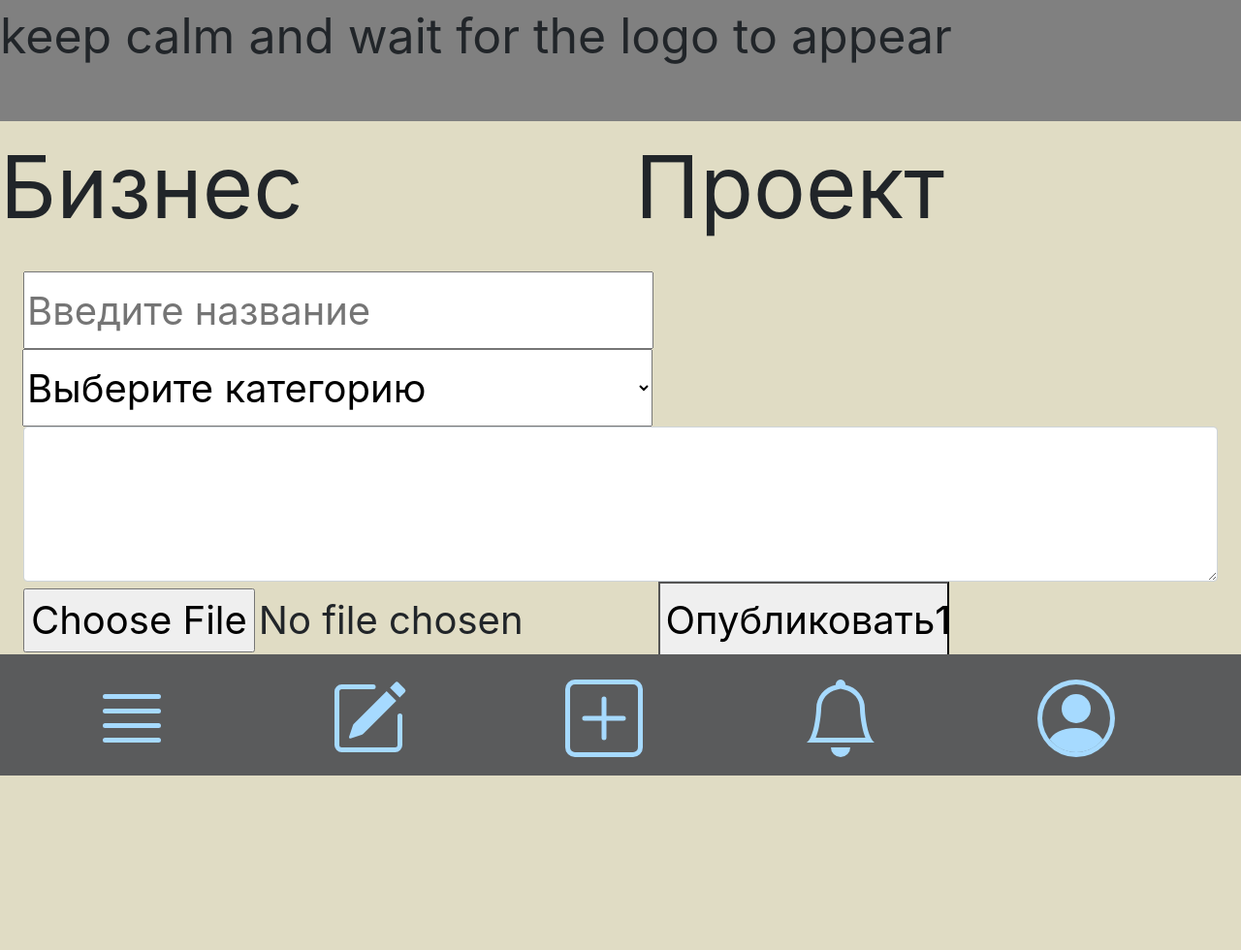
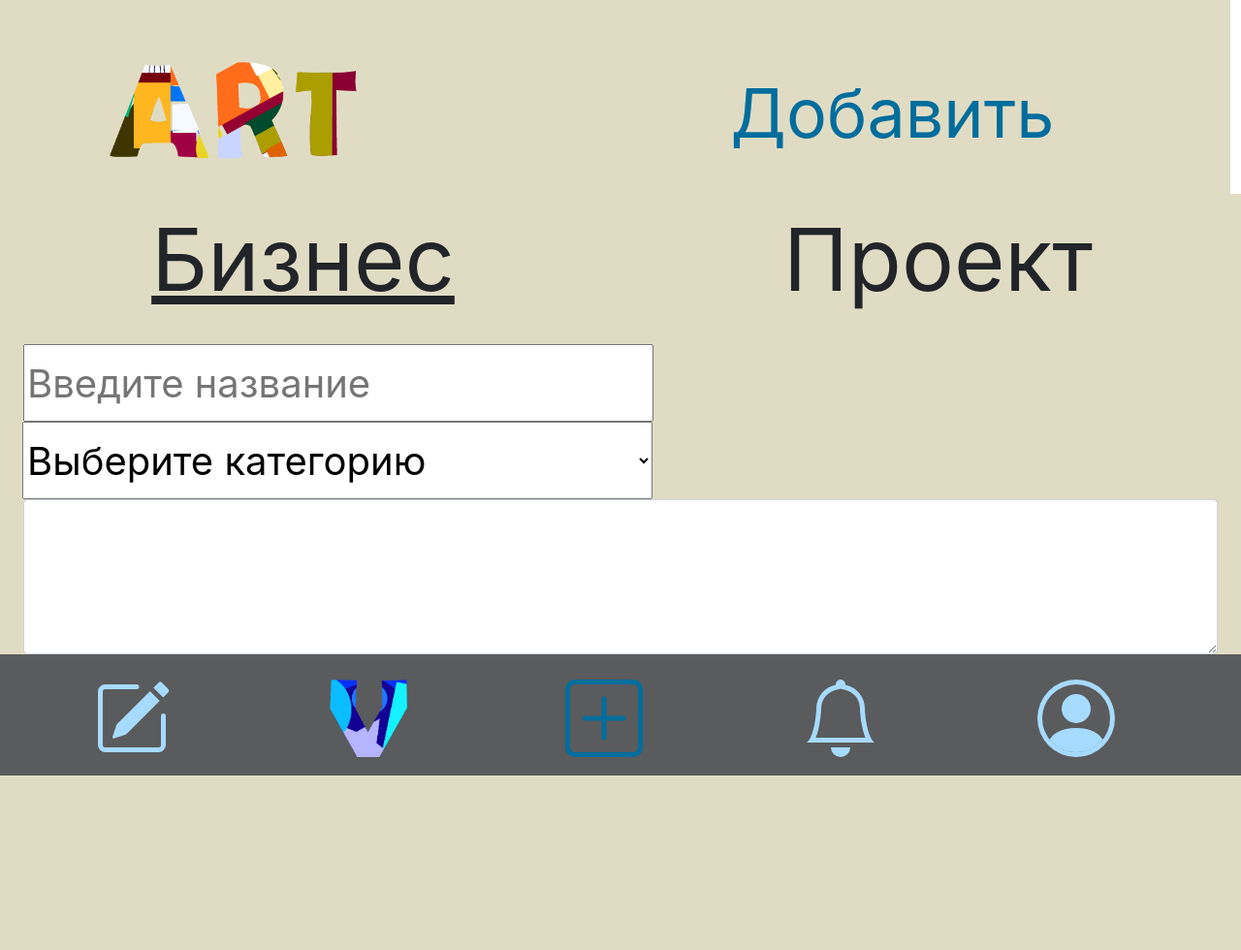
Before and after one commit to Tatukha29/vibes, a PHP site: page /artvibe/post.php in a window 1280 px wide. Shown: the top 980 px of the page at 97% size. Before the commit the page ends 800 px from the top, so only its background shows below. Run offline with PHP 8.4, Linux system fonts and the light colour scheme; data that the repository does not hold is empty; some libraries are stand-ins or nearby versions.

Commit message:
Add files via upload

```diff
--- a/artvibe/main.js
+++ b/artvibe/main.js
@@ -5,8 +5,13 @@ var project=document.querySelector('.project');
 bisnesbtn.onclick=function(){
 bisnes.style.display="block";
 project.style.display="none";
+bisnesbtn.style.textDecoration='underline';
+projectbtn.style.textDecoration='none';
+
 }
 projectbtn.onclick=function(){
 	project.style.display="block";
-	bisnes.style.display="none"
+	bisnes.style.display="none";
+	bisnesbtn.style.textDecoration='none';
+projectbtn.style.textDecoration='underline';
 }
--- a/artvibe/post.php
+++ b/artvibe/post.php
@@ -15,8 +15,11 @@
     $res3=$result3->fetch_assoc();
     $userid=$res3['user'];
   ?>
-  <div class="header fixed-top" width="4em">
-    keep calm and wait for the logo to appear
+   <div class="header fixed-top row" width="4em">
+    <img style="margin-right: 30%" src="art.png">
+    <p>
+      Добавить
+    </p>
   </div>
   <div class="main">
     <div class="row publ">
@@ -77,24 +80,22 @@
 
 	<div class="block fixed-bottom">
     <div class="row">
-      <div class="col justify-content-center">
+     <div  class="col justify-content-center">
         <a href="index.php">
-        <svg class="justify-content-center bi bi-justify" width="5em" height="5em" viewBox="0 0 16 16" fill="currentColor" xmlns="http://www.w3.org/2000/svg">
-  <path fill-rule="evenodd" d="M2 12.5a.5.5 0 01.5-.5h11a.5.5 0 010 1h-11a.5.5 0 01-.5-.5zm0-3a.5.5 0 01.5-.5h11a.5.5 0 010 1h-11a.5.5 0 01-.5-.5zm0-3a.5.5 0 01.5-.5h11a.5.5 0 010 1h-11a.5.5 0 01-.5-.5zm0-3a.5.5 0 01.5-.5h11a.5.5 0 010 1h-11a.5.5 0 01-.5-.5z" clip-rule="evenodd"/>
-</svg>
-</a>
-      </div>
-      <div class="col">
-         <a href="news.php">
-        <svg class="bi bi-pencil-square" width="5em" height="5em" viewBox="0 0 16 16" fill="currentColor" xmlns="http://www.w3.org/2000/svg">
+         <svg class="bi bi-pencil-square" width="5em" height="5em" viewBox="0 0 16 16" fill="currentColor" xmlns="http://www.w3.org/2000/svg">
   <path d="M15.502 1.94a.5.5 0 010 .706L14.459 3.69l-2-2L13.502.646a.5.5 0 01.707 0l1.293 1.293zm-1.75 2.456l-2-2L4.939 9.21a.5.5 0 00-.121.196l-.805 2.414a.25.25 0 00.316.316l2.414-.805a.5.5 0 00.196-.12l6.813-6.814z"/>
   <path fill-rule="evenodd" d="M1 13.5A1.5 1.5 0 002.5 15h11a1.5 1.5 0 001.5-1.5v-6a.5.5 0 00-1 0v6a.5.5 0 01-.5.5h-11a.5.5 0 01-.5-.5v-11a.5.5 0 01.5-.5H9a.5.5 0 000-1H2.5A1.5 1.5 0 001 2.5v11z" clip-rule="evenodd"/>
 </svg>
 </a>
       </div>
       <div class="col">
+         <a href="news.php">
+       <img style="width: 80px; height: 80px;"src="vibe.png">
+</a>
+      </div>
+      <div class="col">
         <a href="post.php">
-        <svg class="bi bi-plus-square" width="5em" height="5em" viewBox="0 0 16 16" fill="currentColor" xmlns="http://www.w3.org/2000/svg">
+        <svg  style="color: #006D9D" class="bi bi-plus-square" width="5em" height="5em" viewBox="0 0 16 16" fill="currentColor" xmlns="http://www.w3.org/2000/svg">
   <path fill-rule="evenodd" d="M8 3.5a.5.5 0 01.5.5v4a.5.5 0 01-.5.5H4a.5.5 0 010-1h3.5V4a.5.5 0 01.5-.5z" clip-rule="evenodd"/>
   <path fill-rule="evenodd" d="M7.5 8a.5.5 0 01.5-.5h4a.5.5 0 010 1H8.5V12a.5.5 0 01-1 0V8z" clip-rule="evenodd"/>
   <path fill-rule="evenodd" d="M14 1H2a1 1 0 00-1 1v12a1 1 0 001 1h12a1 1 0 001-1V2a1 1 0 00-1-1zM2 0a2 2 0 00-2 2v12a2 2 0 002 2h12a2 2 0 002-2V2a2 2 0 00-2-2H2z" clip-rule="evenodd"/>
--- a/artvibe/style.css
+++ b/artvibe/style.css
@@ -1,7 +1,7 @@
 body{
 	background: #E0DCC4;
 	height: 100%;
-	padding-top: 125px;
+	padding-top: 200px;
 }
 .block{
 	height: 125px;
@@ -16,11 +16,25 @@ body{
 	color: #a6daff;
 }
 .header{
-	height: 125px;
+	height: 200px;
 	width: 100.3%;
-	background: grey;
+	background: #E0DCC4;
 	font-size: 50px;
 }
+.header img{
+	height: 50%;
+	margin-top: 5%;
+	margin-left: 10%;
+	margin-right: 37%;
+
+}
+.header p{
+	font-size: 70px;
+	margin-top: 5%;
+	color: #006D9D;
+
+}
+
 .main{
 	background: #E0DCC4;
 	height: 3000px;
@@ -28,7 +42,11 @@ body{
 }
 .publbtn p{
 	font-size: 90px;
+	text-align: center;
 
+}
+.bisnesbtn{
+	text-decoration: underline;
 }
 .postinput{
 	height: 80px;
```
Also changed, not shown: artvibe/index.php (+12 -11 lines), artvibe/news.php (+5 -7 lines), artvibe/art.png (added), artvibe/images/music.jpg (added), artvibe/images/photograph.jpg (added), artvibe/vibe.png (added).
